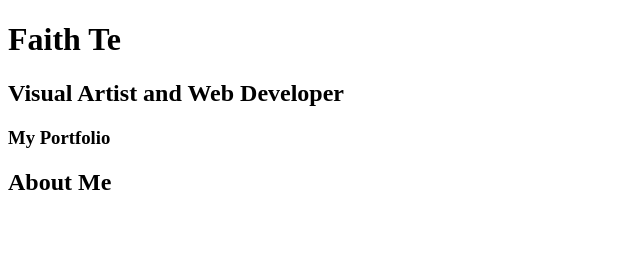
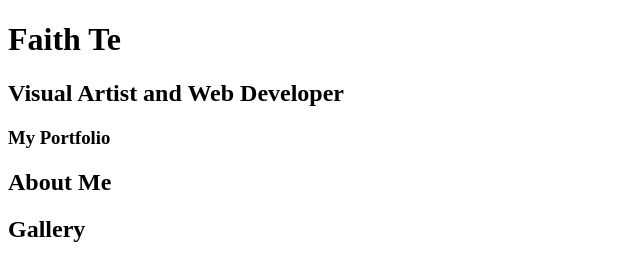
Before and after one commit to FaithTeCCS/Faith, a plain HTML site: page index.html in a window 1280 px wide. Shown: the whole page, without its empty margins (0-640 px from the left). Drawn offline with Linux system fonts and the light colour scheme.

Commit message:
Added Gallery

```diff
--- a/index.html
+++ b/index.html
@@ -13,5 +13,9 @@
     <section>
         <h1>About Me</h1>
     </section>
+
+    <section>
+        <h1>Gallery</h1>
+    </section>
 </body>
 </html>
```
